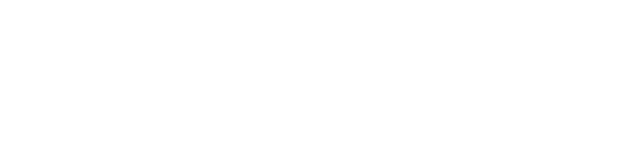
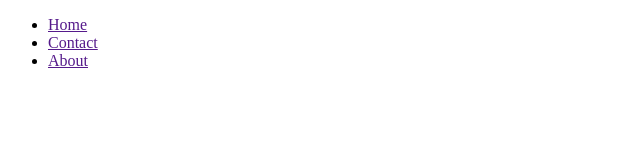
Before and after one commit to Dre01/my-first-project, a plain HTML site: page index.html in a window 1280 px wide. Shown: the whole page, without its empty margins (0-640 px from the left). Drawn offline with Linux system fonts and the light colour scheme.

Commit message:
Add navigation and nav styling

```diff
--- a/index.html
+++ b/index.html
@@ -5,5 +5,13 @@
     <meta name="viewport" content="width=device-width, initial-scale=1.0" />
     <title>Document</title>
   </head>
-  <body></body>
+  <body>
+    <nav>
+      <ul>
+        <li><a href="">Home</a></li>
+        <li><a href="">Contact</a></li>
+        <li><a href="">About</a></li>
+      </ul>
+    </nav>
+  </body>
 </html>
--- a/styles.css
+++ b/styles.css
@@ -0,0 +1,3 @@
+a {
+  text-decoration: none;
+}
```
